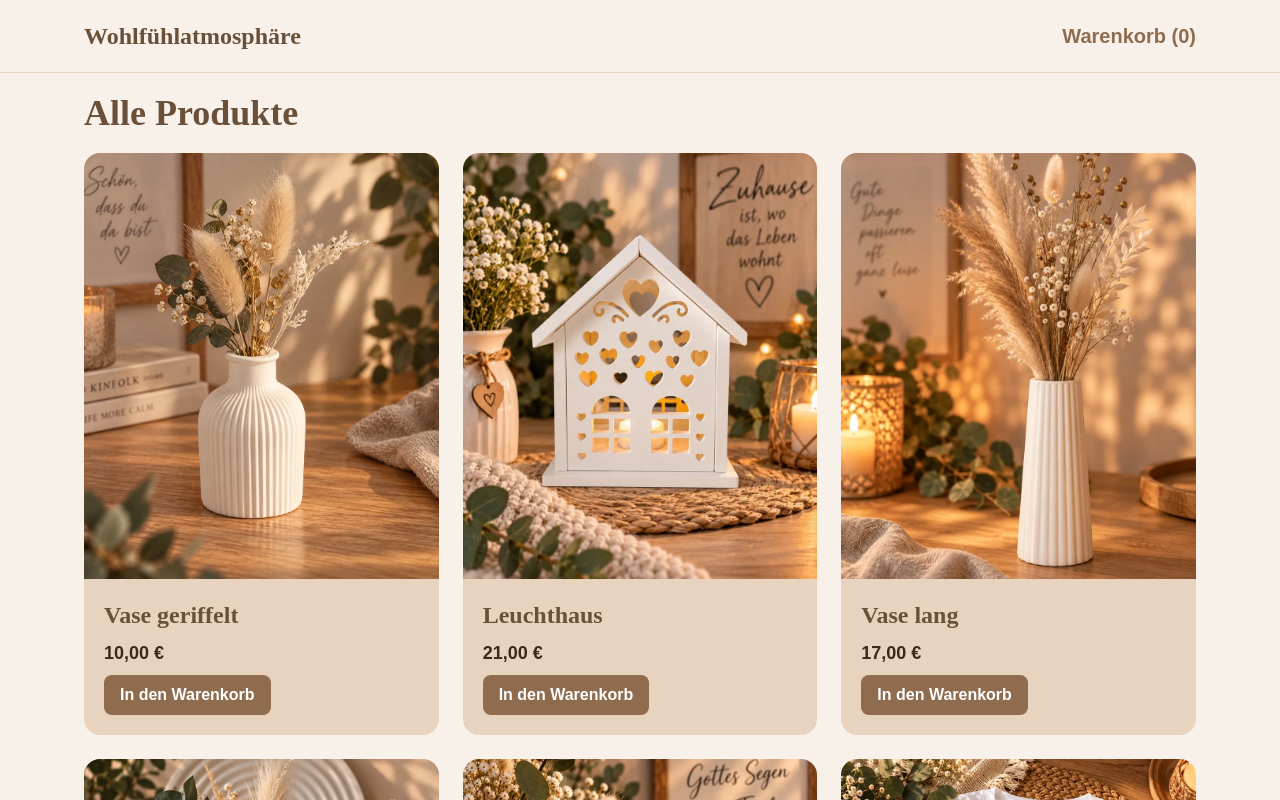
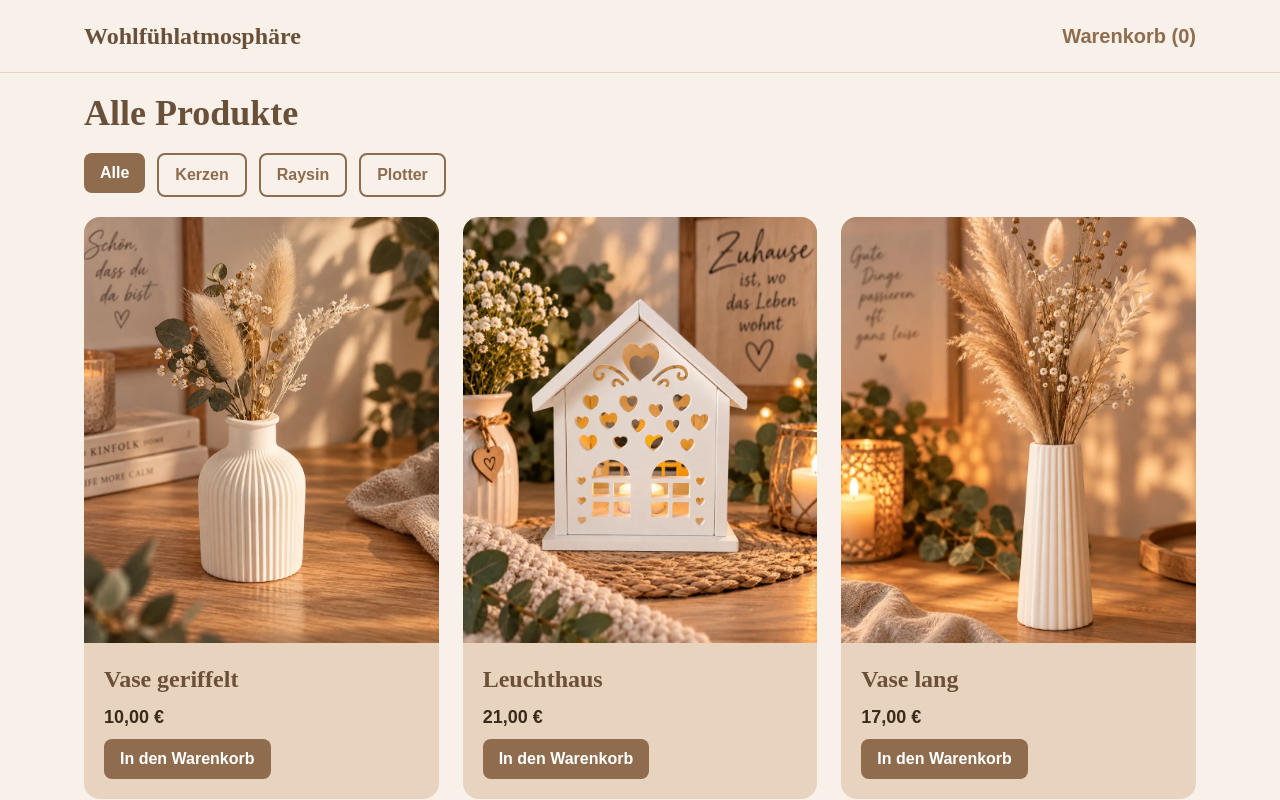
Before and after one commit to maximilianbese/E-Commerce-Shop, an Angular app in the folder client/: page / in a window 1280 px wide. Shown: the top 800 px of the page. Built offline with nearby package versions, Linux system fonts and the light colour scheme.

Commit message:
feat: add category selection buttons to shop page for improved product filtering

```diff
--- a/client/src/app/features/shop/shop-page/shop-page.html
+++ b/client/src/app/features/shop/shop-page/shop-page.html
@@ -1,5 +1,16 @@
 <main class="p-5 max-w-6xl mx-auto">
   <h1 class="text-4xl font-heading text-brand-dark font-semibold">Alle Produkte</h1>
+
+  <div class="flex flex-wrap gap-3 pt-5">
+    @for (option of categories; track option.label) {
+      <app-button
+        [variant]="selectedCategory() === option.value ? 'primary' : 'secondary'"
+        (click)="selectedCategory.set(option.value)"
+      >
+        {{ option.label }}
+      </app-button>
+    }
+  </div>
 
   <div class="grid grid-cols-1 sm:grid-cols-2 lg:grid-cols-3 gap-6 py-5">
     @for (product of visibleProducts(); track product.id) {
--- a/client/src/app/features/shop/shop-page/shop-page.ts
+++ b/client/src/app/features/shop/shop-page/shop-page.ts
@@ -2,14 +2,22 @@ import { Component, signal, computed } from '@angular/core';
 import { ProductCard } from '../product-card/product-card';
 import { PRODUCTS } from '../../../shared/data/products.data';
 import { Category } from '../../../shared/models/category';
+import { Button } from '../../../shared/ui/button/button';
 
 @Component({
-  imports: [ProductCard],
+  imports: [ProductCard, Button],
   selector: 'app-shop-page',
   styleUrl: './shop-page.scss',
   templateUrl: './shop-page.html',
 })
 export class ShopPage {
+  protected readonly categories: { label: string; value: Category | null }[] = [
+    { label: 'Alle', value: null },
+    { label: 'Kerzen', value: 'kerzen' },
+    { label: 'Raysin', value: 'raysin' },
+    { label: 'Plotter', value: 'plotter' },
+  ];
+
   protected readonly selectedCategory = signal<Category | null>(null);
 
   protected readonly visibleProducts = computed(() => {
```
